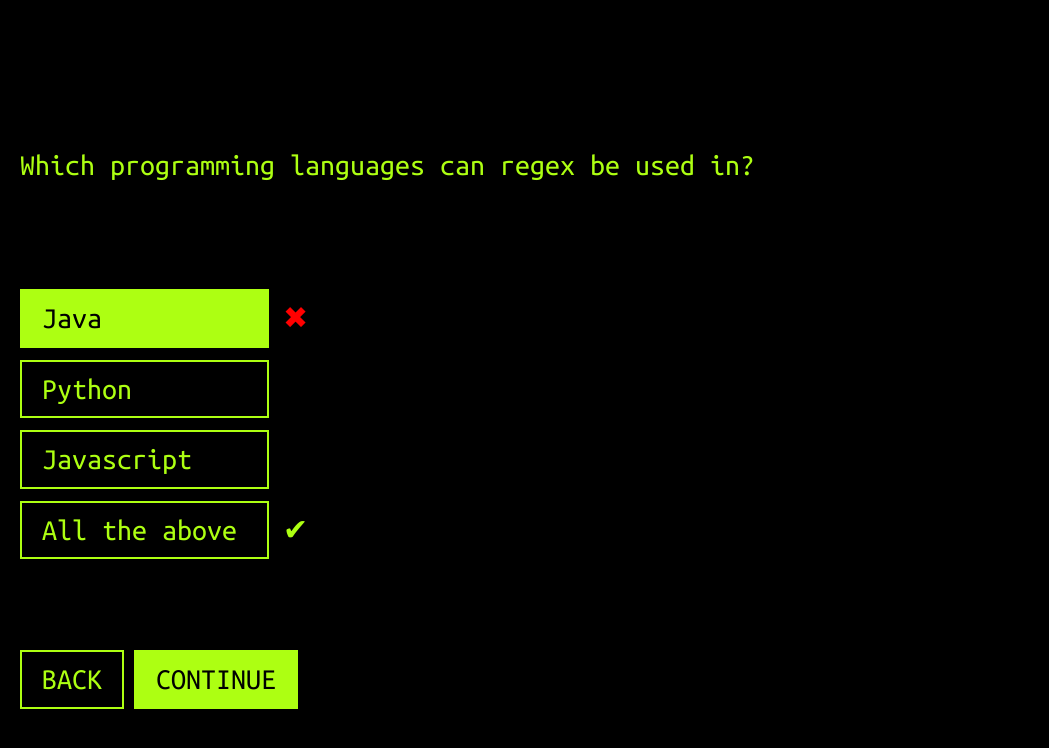
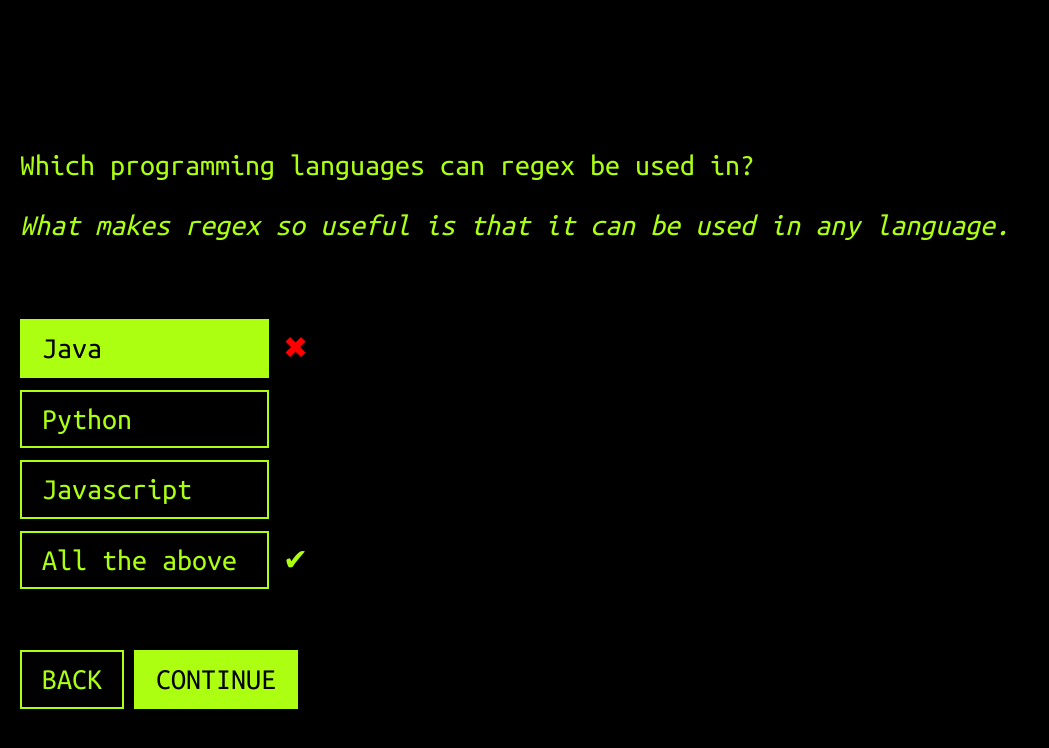
Before and after one commit to sim8/learn-regex, a React (Create React App) app: page / in a window 1280 px wide. Both pictures are taken after a click on the button "Java". Shown: the top 748 px of the page, without its empty margins (0-1049 px from the left). Built offline with nearby package versions, Linux system fonts and the light colour scheme.

Commit message:
Add complete text for stages

```diff
--- a/src/components/Choice.js
+++ b/src/components/Choice.js
@@ -44,13 +44,7 @@ function renderResultIcon(index, providedAnswer, actualAnswer) {
   }
 }
 
-function Choice({
-  choices,
-  submitAnswer,
-  answerIndex,
-  providedAnswer,
-  stageId
-}) {
+function Choice({ choices, submitAnswer, answer, providedAnswer, stageId }) {
   return (
     <Choices>
       {choices.map((choice, i) => (
@@ -66,7 +60,7 @@ function Choice({
               {choice}
             </Button>
           </div>
-          <div>{renderResultIcon(i, providedAnswer, answerIndex)}</div>
+          <div>{renderResultIcon(i, providedAnswer, answer)}</div>
         </li>
       ))}
     </Choices>
--- a/src/components/Stage.js
+++ b/src/components/Stage.js
@@ -8,7 +8,8 @@ import {
   getStageConfig,
   getCanMoveToNextStage,
   getCanMoveToPreviousStage,
-  getStageId
+  getStageId,
+  getProvidedAnswerIsCorrect
 } from "../selectors/progressSelectors";
 import {
   moveToNextStage,
@@ -19,6 +20,9 @@ import { STAGE_TYPES } from "../constants/lessonConfig";
 const StageWrapper = styled.div`
   .main-text {
     padding-top: 15vh;
+    .complete-text {
+      font-style: italic;
+    }
   }
   display: flex;
   flex-direction: column;
@@ -36,7 +40,8 @@ const mapStateToProps = state => ({
   stageId: getStageId(state),
   stageConfig: getStageConfig(state),
   canMoveToNextStage: getCanMoveToNextStage(state),
-  canMoveToPreviousStage: getCanMoveToPreviousStage(state)
+  canMoveToPreviousStage: getCanMoveToPreviousStage(state),
+  answerCorrect: getProvidedAnswerIsCorrect(state)
 });
 
 function renderStageContent({ type, ...config }, id) {
@@ -50,21 +55,28 @@ function renderStageContent({ type, ...config }, id) {
   }
 }
 
+function renderTextLines(textLines) {
+  return textLines.map((t, index) => <p key={index}>{t}</p>);
+}
+
 function Stage({
   stageConfig,
   stageId,
   canMoveToNextStage,
   canMoveToPreviousStage,
+  answerCorrect,
   onClickNext,
   onClickBack
 }) {
-  const { text } = stageConfig;
+  const { text, successText, failText } = stageConfig;
+  const completeText = answerCorrect ? successText : failText;
   return (
     <StageWrapper>
       <div className="main-text">
-        {text.map((t, index) => (
-          <p key={index}>{t}</p>
-        ))}
+        {renderTextLines(text)}
+        {canMoveToNextStage && completeText && (
+          <div className="complete-text">{renderTextLines(completeText)}</div>
+        )}
       </div>
       {renderStageContent(stageConfig, stageId)}
       <NavButtons>
--- a/src/constants/lessonConfig.js
+++ b/src/constants/lessonConfig.js
@@ -57,7 +57,7 @@ export const STAGE_CONFIG = deepFreeze({
       "What makes regex so useful is that it can be used in any language."
     ],
     choices: ["Java", "Python", "Javascript", "All the above"],
-    answerIndex: 3
+    answer: 3
   },
   [STAGES.PERIOD]: {
     type: STAGE_TYPES.REGEX,
--- a/src/selectors/progressSelectors.js
+++ b/src/selectors/progressSelectors.js
@@ -49,3 +49,8 @@ export const getProvidedAnswerForStage = createSelector(
   [getProvidedAnswers, getStageId],
   (answers, stageId) => answers.get(stageId)
 );
+
+export const getProvidedAnswerIsCorrect = createSelector(
+  [getProvidedAnswerForStage, getStageConfig],
+  (provided, { answer }) => provided === answer
+);
```
